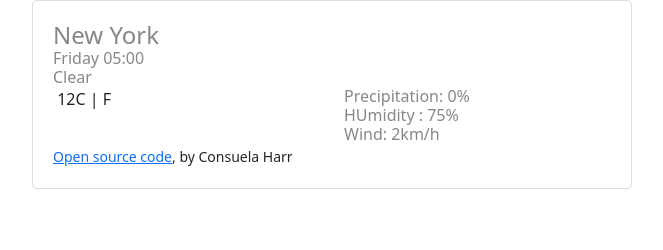
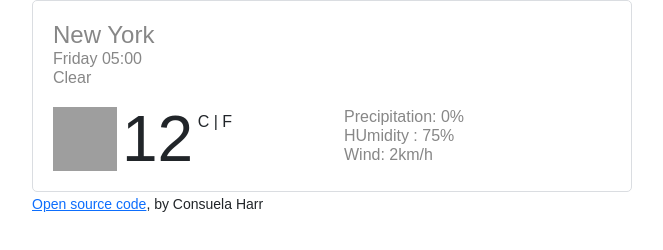
Before and after one commit to consuelaharr/Vanilla-weather-app, a plain HTML site: page index.html in a window 1280 px wide. Shown: the whole page, without its empty margins (308-971 px from the left). Drawn offline with nearby package versions, Linux system fonts and the light colour scheme; grey boxes are pictures that could not be loaded.

Commit message:
Styled temperature section

```diff
--- a/index.html
+++ b/index.html
@@ -15,16 +15,28 @@
   </head>
   <body>
     <div class="container">
+      <div class="weather-app-wrapper">
         <div class="weather-app">
+          <div class="overview">
             <h1>New York</h1>
             <ul>
               <li>Friday 05:00</li>
               <li>Clear</li>
             </ul>
+          </div>
           <div class="row">
             <div class="col-6">
-            <img src="" alt="" />
-            12C | F
+              <div class="clearfix weather-temperature">
+                <img
+                  src="https://ssl.gstatic.com/onebox/weather/64/sunny.png"
+                  alt=""
+                  class="float-start"
+                />
+                <div class="float-start">
+                  <strong>12</strong>
+                  <span class="units">C | F</span>
+                </div>
+              </div>
             </div>
             <div class="col-6">
               <ul>
@@ -32,6 +44,7 @@
                 <li>HUmidity : 75%</li>
                 <li>Wind: 2km/h</li>
               </ul>
+            </div>
           </div>
         </div>
         <small
--- a/styles.css
+++ b/styles.css
@@ -1,15 +1,11 @@
-.weather-app {
-  max-width: 600px;
-  margin: 0 auto;
-  padding: 20px;
-  border: 1px solid #dadde1;
-  border-radius: 5px;
+body {
+  font-family: Arial, Helvetica, sans-serif;
 }
 
 h1 {
   color: #878787;
   font-size: 24px;
-  font-weight: 300;
+  font-weight: 100;
   line-height: 28px;
   margin-bottom: 0;
 }
@@ -21,6 +17,38 @@ ul {
 li {
   color: #878787;
   font-size: 16px;
-  font-weight: 300;
+  font-weight: 100;
   line-height: 19px;
 }
+
+.weather-app-wrapper {
+  max-width: 600px;
+  margin: 0 auto;
+}
+.weather-app {
+  padding: 20px;
+  border: 1px solid #dadde1;
+  border-radius: 5px;
+}
+
+.overview {
+  margin-bottom: 20px;
+}
+
+.weather-temperature img {
+  margin-right: 5px;
+  height: 64px;
+  width: 64px;
+}
+
+.weather-temperature strong {
+  font-size: 64px;
+  line-height: 1;
+  font-weight: 400;
+}
+
+.units {
+  position: relative;
+  font-size: 16px;
+  top: -34px;
+}
```
Lines whose indentation alone changed are shown as unchanged.
